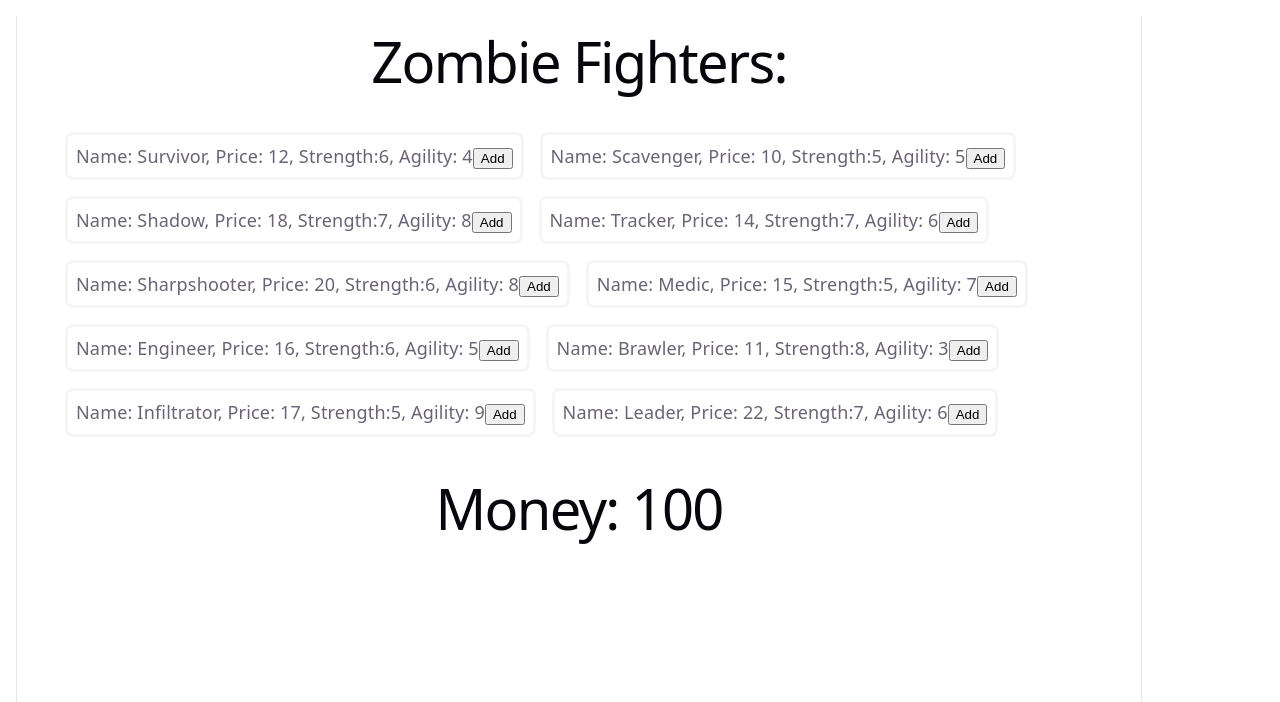
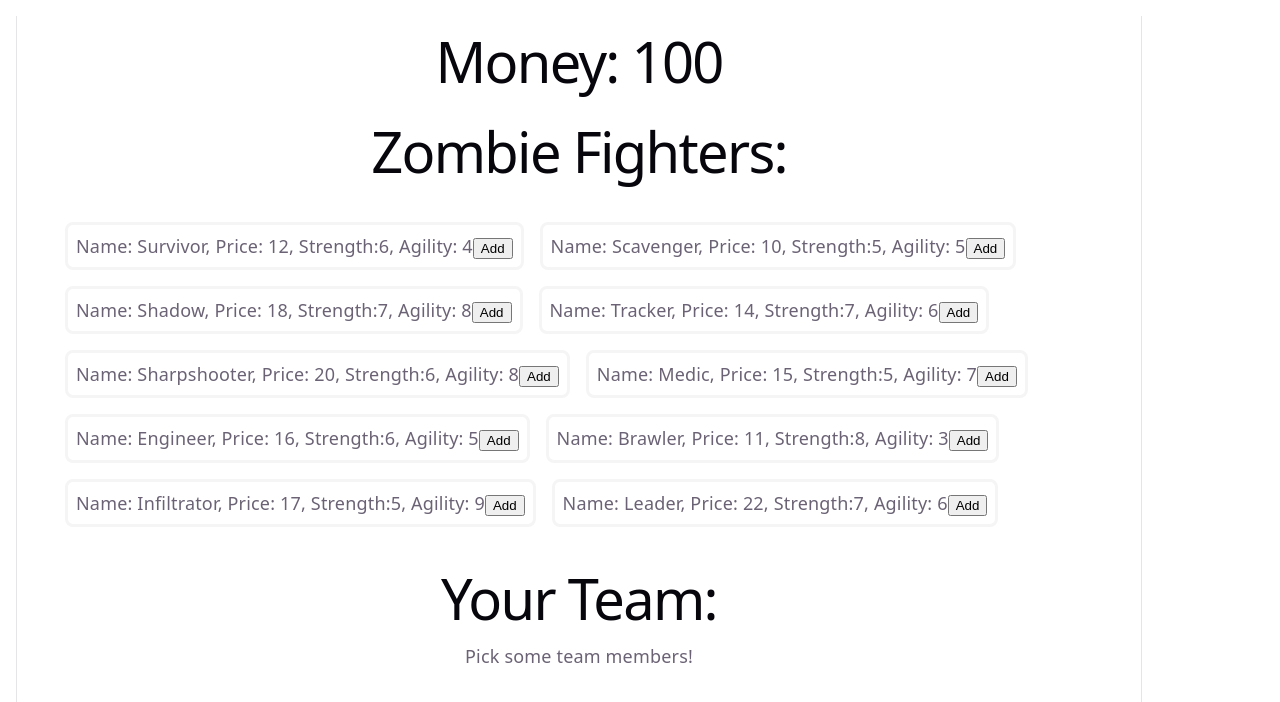
Before and after one commit to ctarek2015-wq/react-state-management-lab, a React (Vite) app: page / in a window 1280 px wide. Shown: the top 702 px of the page. Built offline with nearby package versions, Linux system fonts and the light colour scheme.

Commit message:
Display money and team members in App component

```diff
--- a/src/App.jsx
+++ b/src/App.jsx
@@ -101,6 +101,7 @@ function App() {
 
   return (
     <>
+      <h1>Money: {money}</h1>
       <h1>Zombie Fighters:</h1>
       <ul>
         {zombieFighters.map((fighter) => {
@@ -113,7 +114,21 @@ function App() {
           );
         })}
       </ul>
-      <h1>Money: {money}</h1>
+      <h1>Your Team:</h1>
+      {!team.length ? (
+        <p>Pick some team members!</p>
+      ) : (
+        <ul>
+          {team.map((fighter) => {
+            return (
+              <li key={fighter.id}>
+                Name: {fighter.name}, Price: {fighter.price}, Strength:
+                {fighter.strength}, Agility: {fighter.agility}
+              </li>
+            );
+          })}
+        </ul>
+      )}
     </>
   );
 }
```
